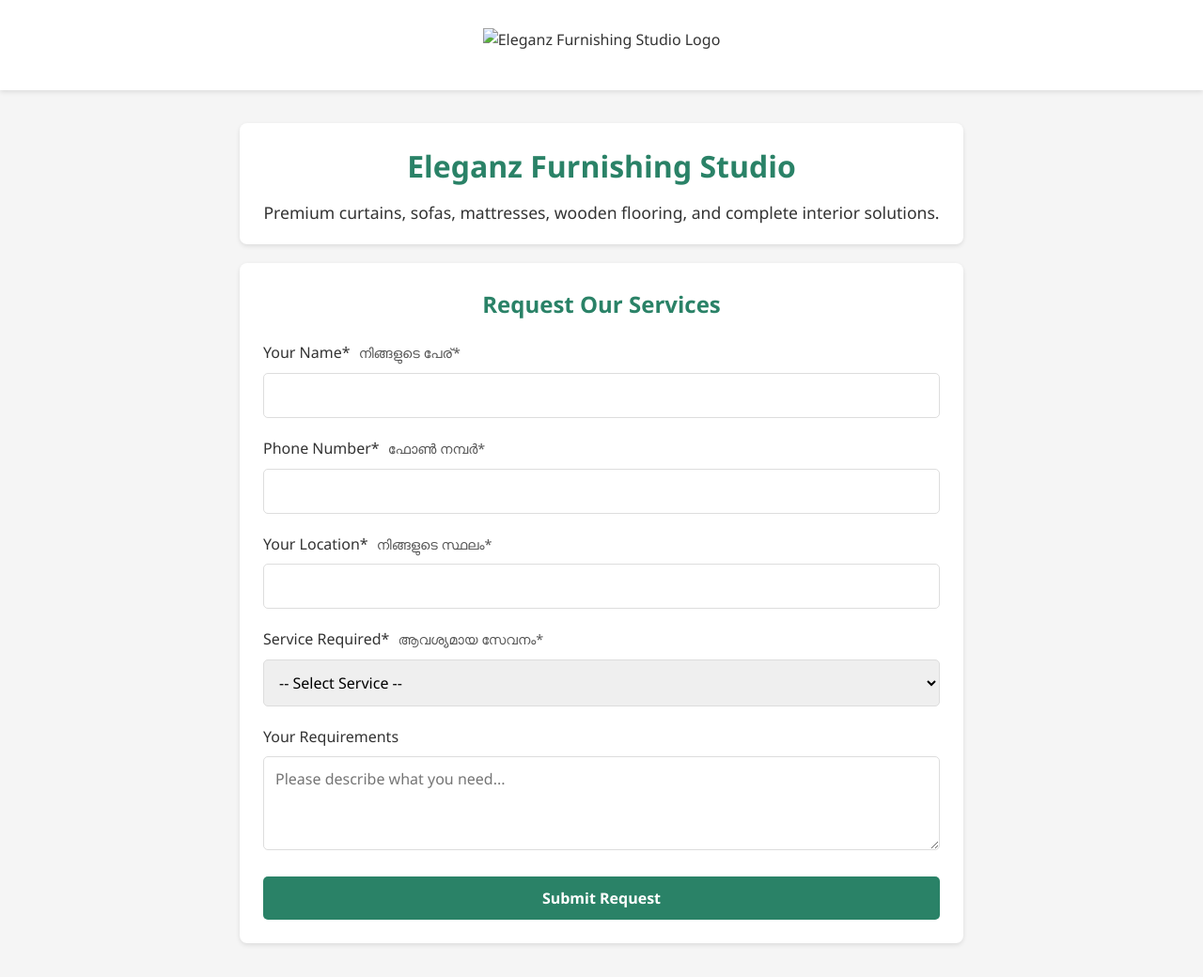
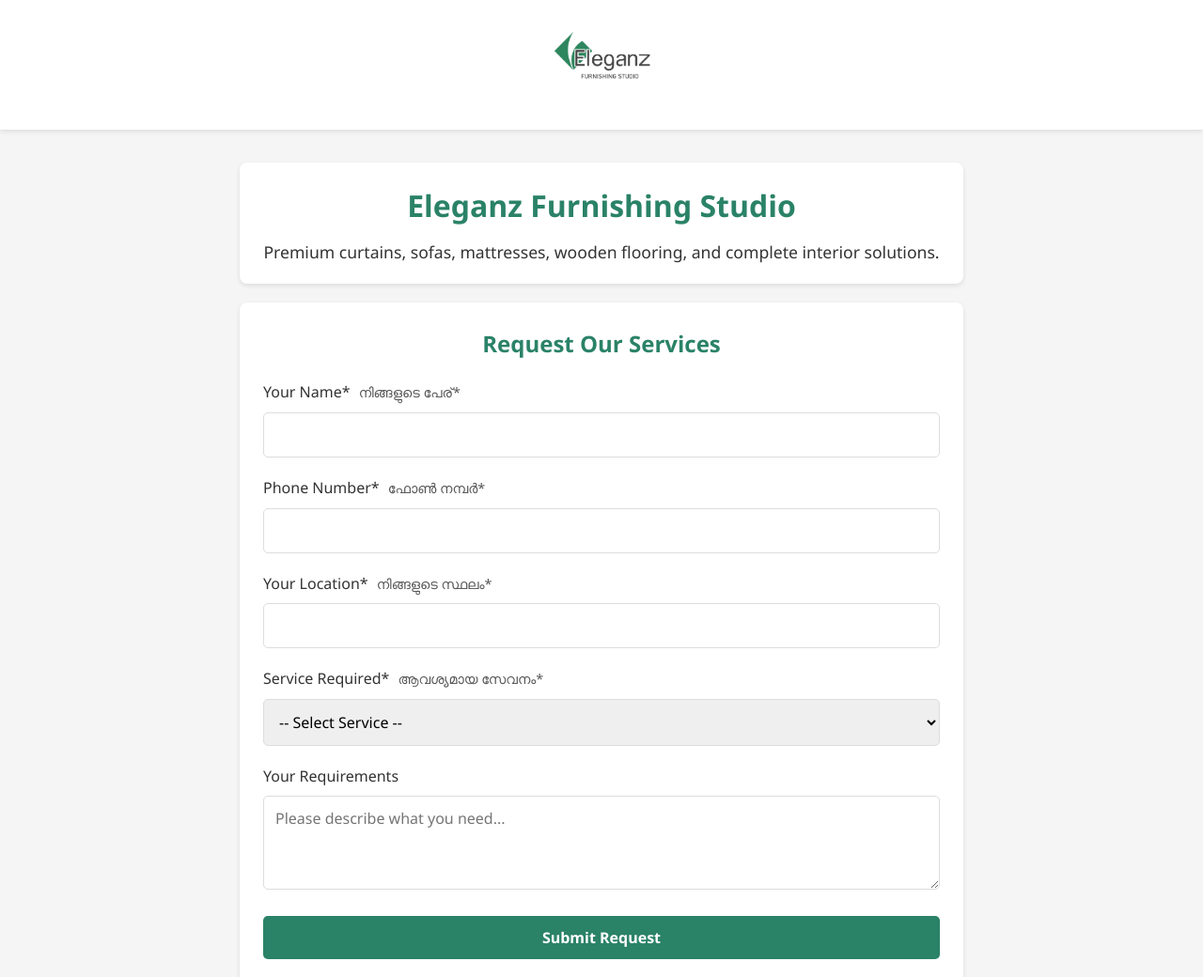
Before and after one commit to azhiif/Eleganz, a plain HTML site: page index.html in a window 1280 px wide. Shown: the top 1040 px of the page at 94% size. Drawn offline with Linux system fonts and the light colour scheme.

Commit message:
Update index.html

```diff
--- a/index.html
+++ b/index.html
@@ -175,7 +175,7 @@
 <body>
     <header>
         <div class="container">
-            <img src="./logo.png" alt="Eleganz Furnishing Studio Logo" class="logo">
+            <img src="eleganz-logo.png" alt="Eleganz Furnishing Studio Logo" class="logo">
         </div>
     </header>
 
```
